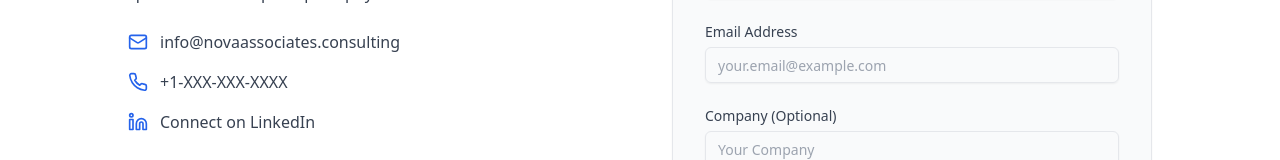
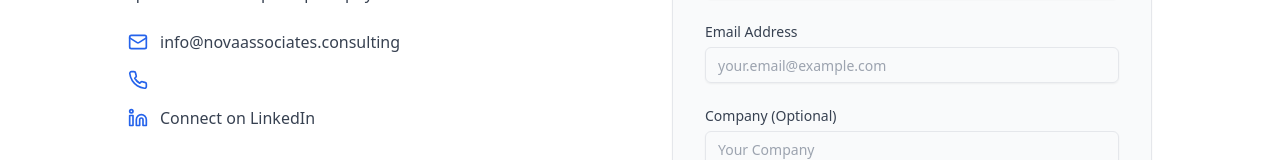
Before and after one commit to little-portland/nova-associates, a React (Vite) app: page /contact in a window 1280 px wide. Shown: the part 518-678 px from the top of the page. Built offline with nearby package versions, Linux system fonts and the light colour scheme.

Commit message:
Update ContactPage.tsx

```diff
--- a/src/pages/ContactPage.tsx
+++ b/src/pages/ContactPage.tsx
@@ -9,9 +9,9 @@ const ContactPage: React.FC = () => {
   // Placeholder contact info - replace with actual details later
   const contactDetails = {
     email: "info@novaassociates.consulting",
-    phone: "+1-XXX-XXX-XXXX",
+    // phone: "+1-XXX-XXX-XXXX",
     // address: "123 Energy Lane, Houston, TX 77002, USA", // Optional
-    linkedin: "#" // Placeholder link
+    // linkedin: "#" // Placeholder link
   };
 
   // Basic form handling simulation (no actual submission logic here)
```
